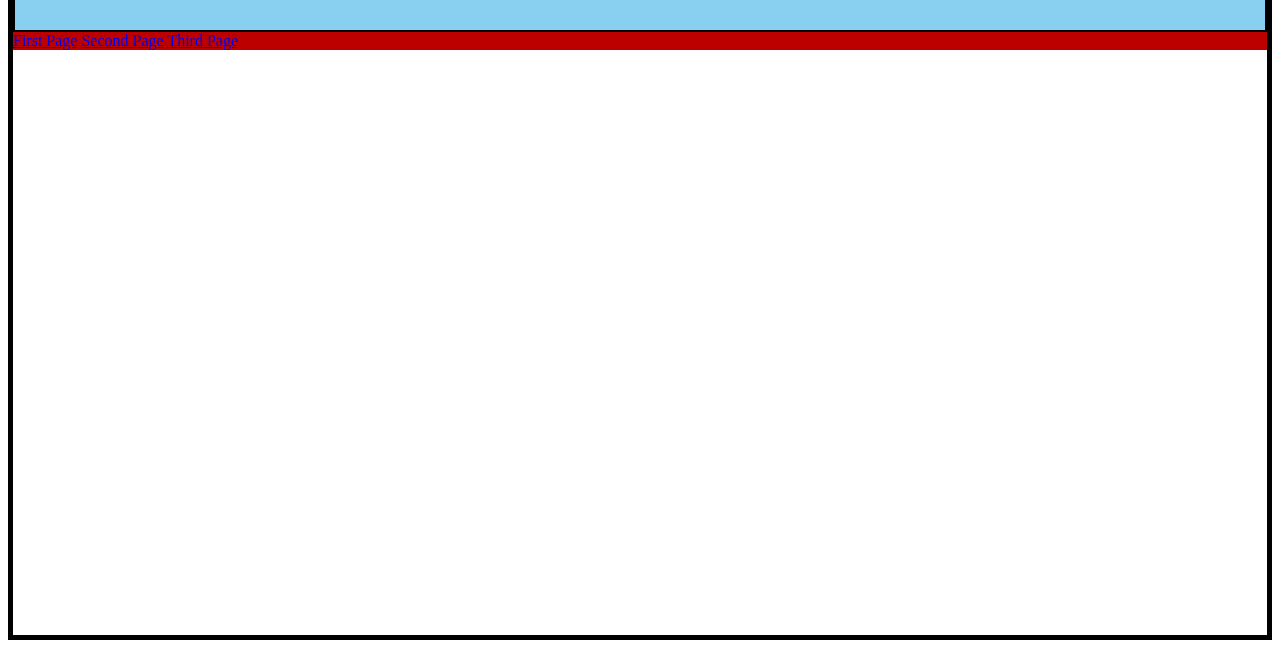
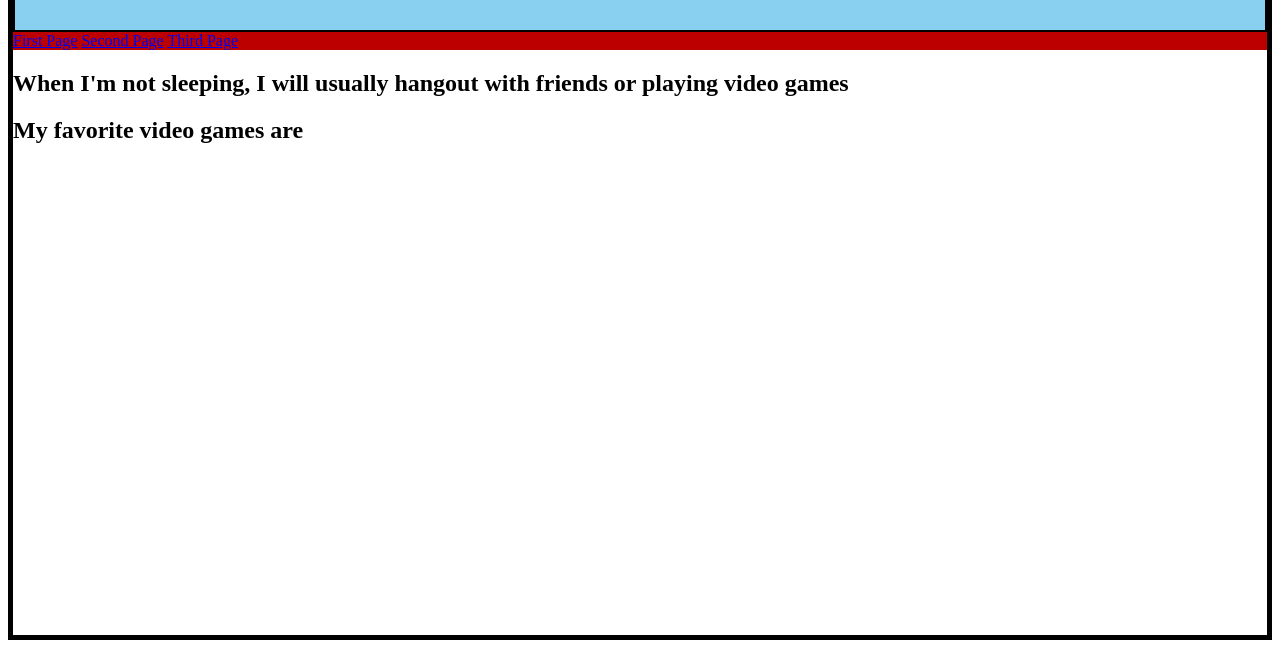
Before and after one commit to Tjweaver21/Advanced-Website, a plain HTML site: page second.html in a window 1280 px wide. Shown: the part 152-800 px from the top of the page. Drawn offline with Linux system fonts and the light colour scheme.

Commit message:
Update second.html

```diff
--- a/second.html
+++ b/second.html
@@ -13,3 +13,5 @@
 		<a href = "second.html"> Second Page</a>
 		<a href = "third.html"> Third Page</a>
 	</div>
+	<h2> When I'm not sleeping, I will usually hangout with friends or playing video games
+	<h2> My favorite video games are
```
